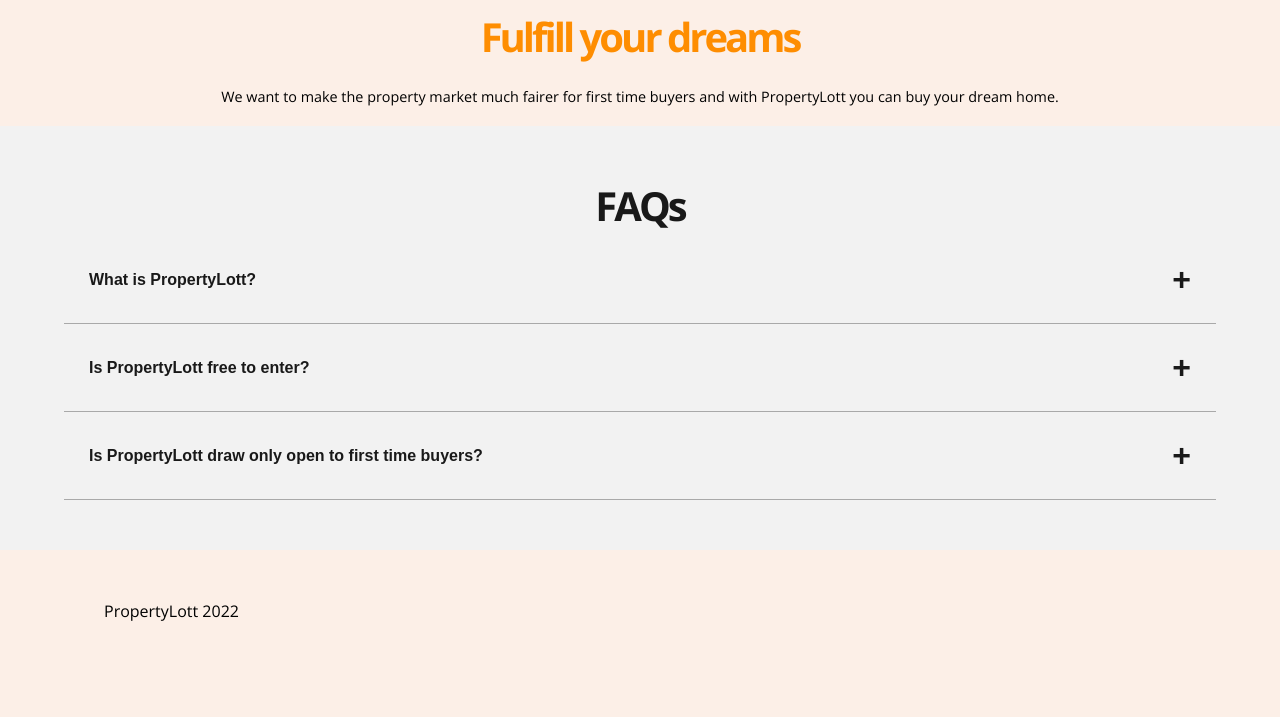
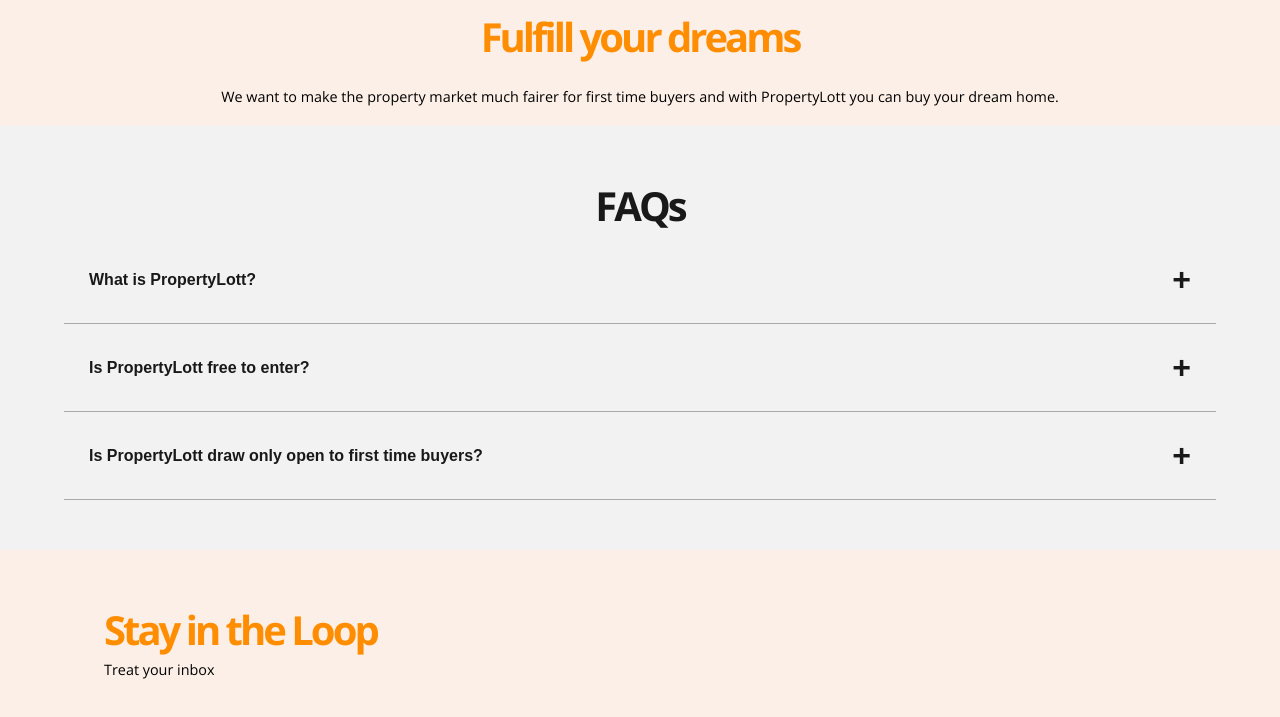
Before and after one commit to emmanuelojiji/PropertyLott2021, a plain HTML site: page index.html in a window 1280 px wide. Shown: the part 1252-1969 px from the top of the page. Before the commit the page ends 1924 px from the top, so only its background shows below. Drawn offline with nearby package versions, Linux system fonts and the light colour scheme; a web font is replaced by a local one.

Commit message:
Footer added

```diff
--- a/index.html
+++ b/index.html
@@ -174,7 +174,8 @@
 
 
     <footer class="footer page-width">
-      <span>PropertyLott 2022</span>
+      <h2>Stay in the Loop</h2>
+      <p>Treat your inbox</p>
     </footer>
 
   </body>
--- a/index.scss
+++ b/index.scss
@@ -197,6 +197,10 @@
   padding-top: 50px;
   padding-bottom: 50px;
   font-family: "Open Sans";
+
+  h2{
+    color:#fe8d01;
+  }
 }
 
 .free {
```
Also changed, not shown: index.css, 1 other file.
